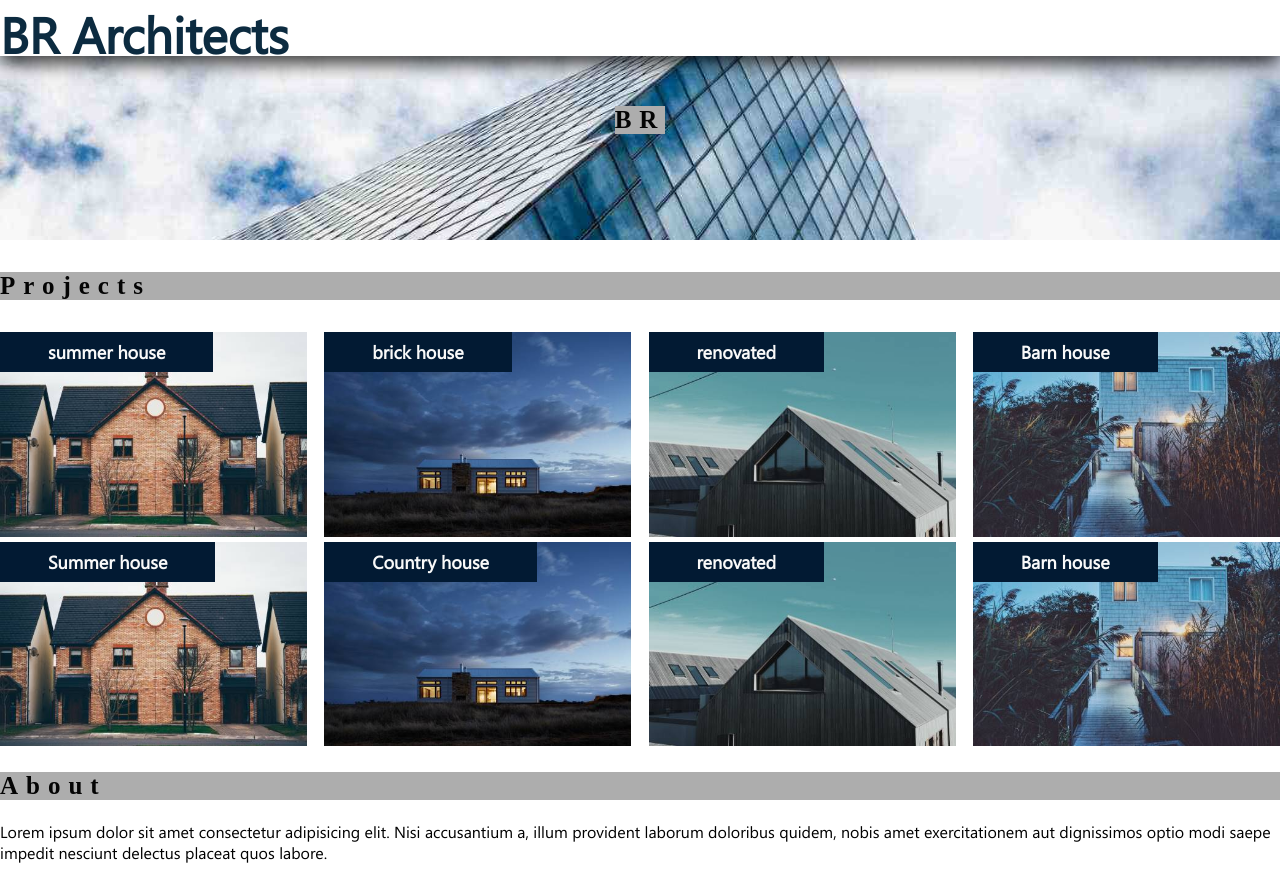
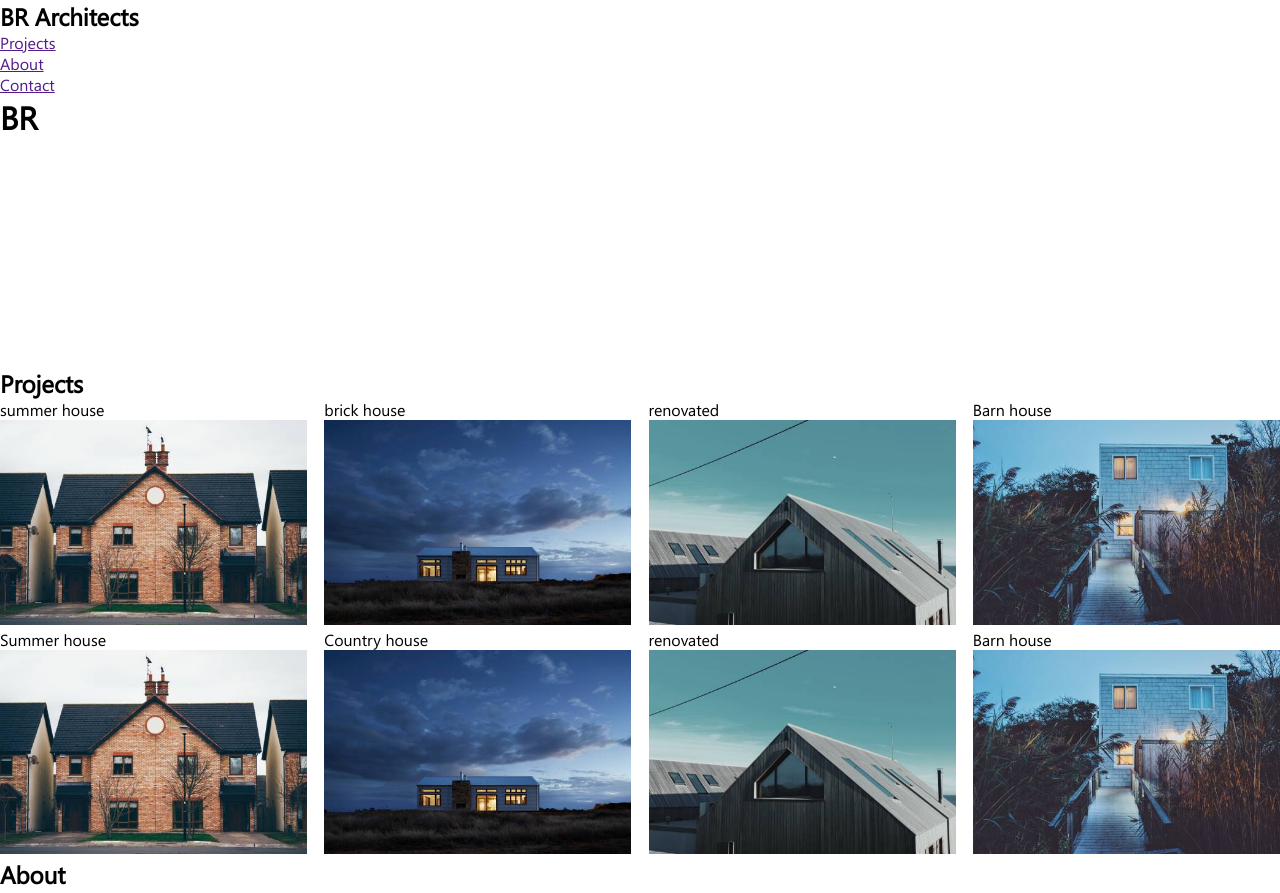
Before and after one commit to Paradize250/Architecture, a plain HTML site: page index.html in a window 1280 px wide. Shown: the top 893 px of the page. Drawn offline with Linux system fonts and the light colour scheme.

Commit message:
make changes

```diff
--- a/assets/css/style.css
+++ b/assets/css/style.css
@@ -10,7 +10,8 @@ img, input {
 * {
     box-sizing: border-box;
     font-family: 'sego', sans-serif;
-    box-sizing: border-box;
+    margin: 0;
+    padding: 0;
 }
 header{
     margin-bottom: 2rem;
@@ -18,126 +19,86 @@ header{
 body {
     margin: 0;
 }
+h1{
 
+}
+h2{
+
+}
+h3{
+
+}
+p{
+
+}
+button{
+
+}
+ul{
+
+}
+li{
+
+}
+a{
+
+}
+div{
+
+}
+/* header */
+/* ----------------------------------------------------------------------------------------------- */
 nav {
 
-    justify-content: space-between;
-    align-items: center;
-    box-shadow: 0px 8px 17px 0px rgba(0, 0, 0, 0.75);
-    -webkit-box-shadow: 0px 8px 17px 0px rgba(0, 0, 0, 0.75);
-    -moz-box-shadow: 0px 8px 17px 0px rgba(0, 0, 0, 0.75);
-    position: fixed;
-    width: 100%;
-    height: 7vh;
-    background: #fff;
-    top: 0;
-    left: 0;
-    z-index: 1;
 }
 
 #logo {
-    font-family: 'sego';
-    font-size: 50px;
-    font-weight: bold;
-    color: rgb(12, 43, 64);
-
 
 }
 
 #header-img {
 
-    background-image: url(../../img/architect.jpg);
-    background-position: center;
-    background-size: cover;
-    background-repeat: no-repeat;
-    height: 50vh;
-    align-items: center;
-    justify-content: center;
-    display: flex;
-    font-family: 'sego';
+
+
+}
+/* main */
+/* ----------------------------------------------------------------------------------------------- */
+/* projet */
+
+
+#projet {
 
 }
 
-h1, h2{
-    font-family: 'playfair';
-    font-size: 25px;
-   background-color: #adadad;
-    color: #040404;
-    letter-spacing: .5rem;
-
+#display {
 
 }
 
-#projet {
-    width: 95%;
+span {
 }
-
-#display {
-    position: relative;
-    font-family: 'playfair';
-    font-family: 'sego';
-    font-size: large;
-    font-weight: bold;
-    margin: 2rem auto 1rem auto;
-    /* width: 25%; */
-    margin: 2rem auto 1rem auto;
-
-}
-
-#project p,
-h3,
-h4,
-#about p {
-    font-family: 'sego';
-    margin-bottom: .5rem;
-
-    /* width: 25%; */
-}
-
-#about div{
+/* about */
+/* ----------------------------------------------------------------------------------------------- */
+/* cards */
+img{
     border-bottom: 4rem;
 }
 
-#projects span {
-    font-family: 'sego';
-    background-color: rgb(2, 26, 51);
-    color: #f9f9f9;
-    padding: 0.5rem 3rem 0.5rem 3rem;
-    position: absolute;
-}
-.info {
-    font-family: 'sego';
-    margin: 2rem 0;
-}
-
-#cards button{
-    font-family: 'sego';
-    width: 100%;
-    padding: 0.5rem 0;
-    font-size: large;
+/* contact */
+/* ----------------------------------------------------------------------------------------------- */
+/* cards */
+#contact{
 
 }
-#contact{
-    font-family: 'sego';
-    margin: 2rem auto 1 rem auto;
-}
 #contact input{
-    font-family: 'sego';
-    border: solid 1px;
-    padding: .5rem;
-    margin: .5rem 0;
+
 }
 #send{
-    font-family: 'sego';
-    color: white;
-    background-color: black;
-    border-bottom: none;
-    width: fit-content;
-    padding: .5rem;
-    font-style: normal;
+
 }
+/* foote */
+/* ----------------------------------------------------------------------------------------------- */
+/*  */
 footer{
-    font-size: large;
 
 }
 
--- a/index.html
+++ b/index.html
@@ -12,8 +12,13 @@
     <header>
         <nav>
             <div id="logo">
-                BR Architects
+                <h1>BR Architects</h1>
             </div>
+            <ul>
+                <li><a href="">Projects</a></li>
+                <li><a href="">About</a></li>
+                <li><a href="">Contact</a></li>
+            </ul>
         </nav>
         <div id="header-img">
             <h1>BR</h1>
```
Also changed, not shown: 2 other files.
